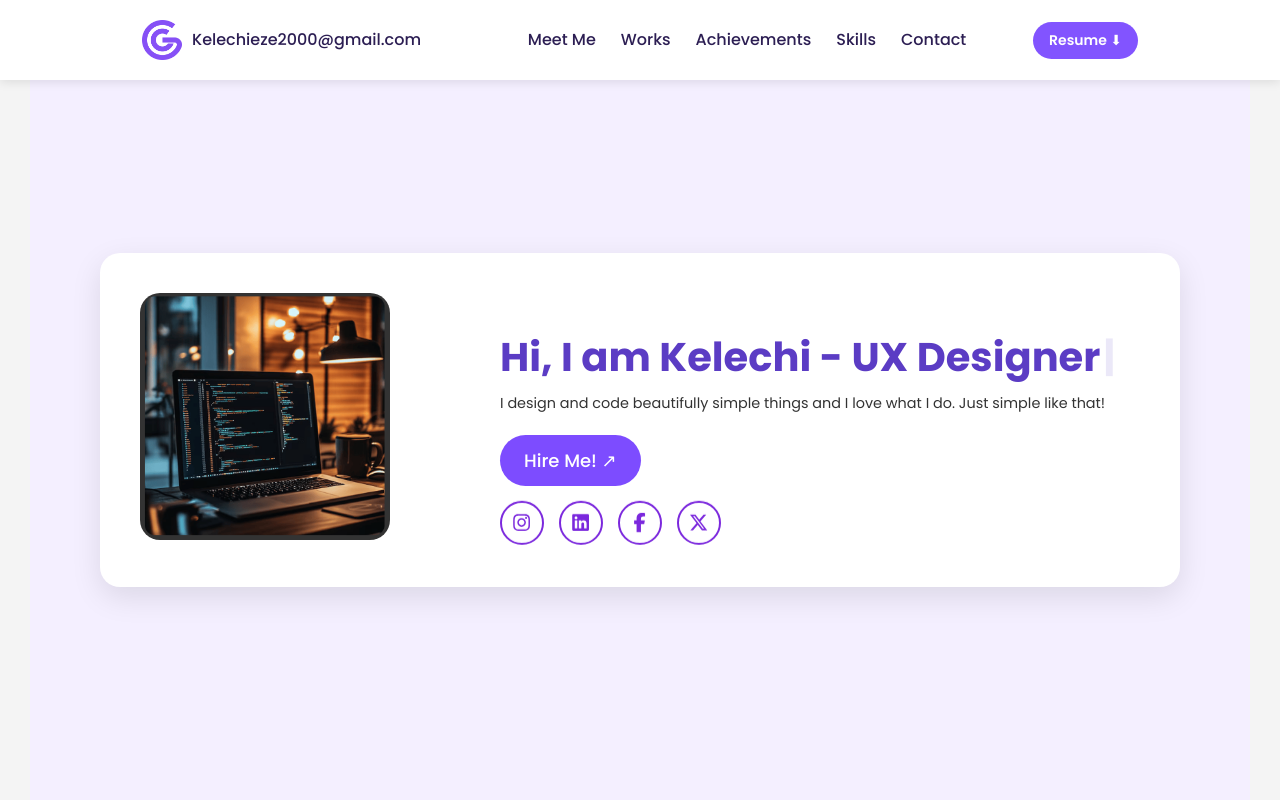
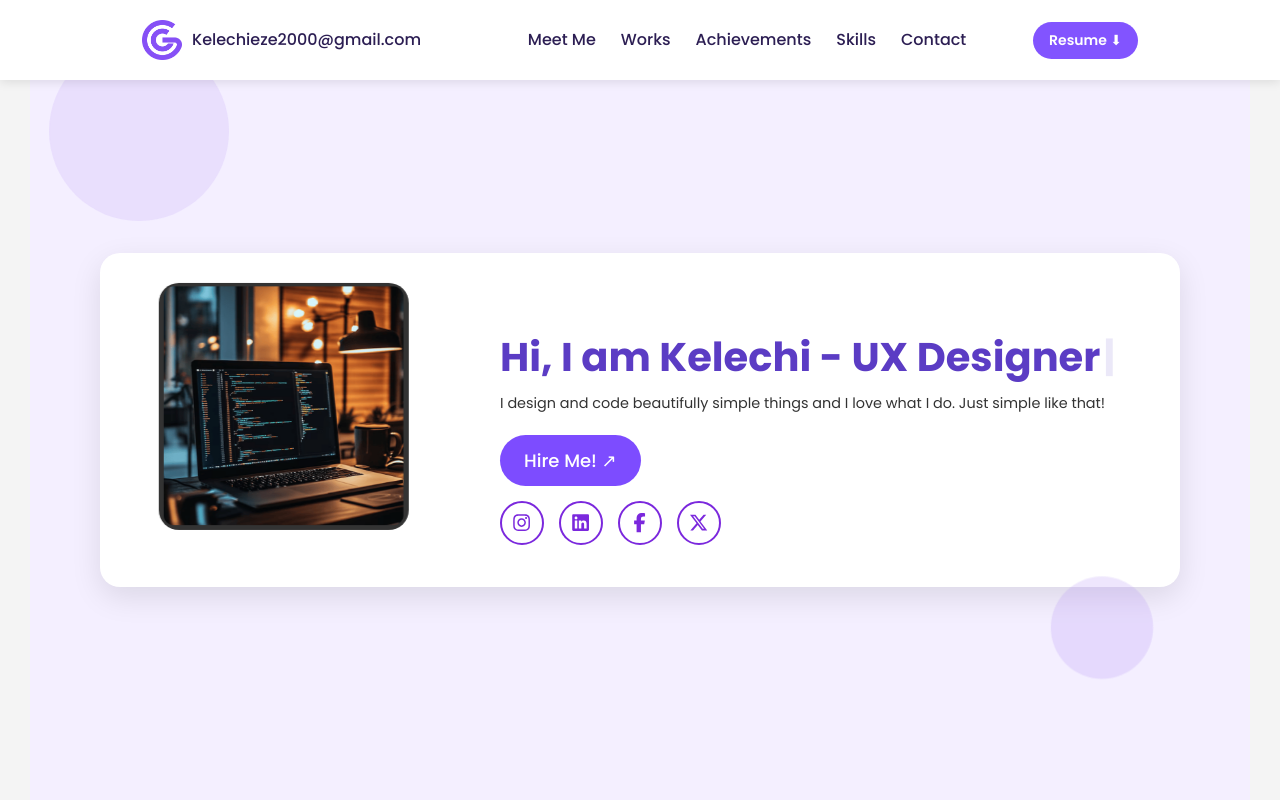
Before and after one commit to Shabachbako/portfolio, a React (Vite) app: page / in a window 1280 px wide. Shown: the top 800 px of the page. Built offline with nearby package versions, Linux system fonts and the light colour scheme.

Commit message:
added effect

```diff
--- a/src/components/HeroSection.css
+++ b/src/components/HeroSection.css
@@ -8,6 +8,7 @@
   min-height: 100vh;
   background-color: #f4efff; /* Light purple background */
   padding: 20px;
+  overflow: hidden; /* Prevents animation overflow */
 }
 
 .hero-container {
@@ -19,17 +20,21 @@
   border-radius: 20px;
   padding: 40px;
   box-shadow: 0 10px 30px rgba(0, 0, 0, 0.1);
+  position: relative;
 }
 
-/* Left Side - Image */
+/* Left Side - Image with Bouncing Effect */
 .hero-image {
   flex: 1;
+  position: relative;
+  animation: moveAround 8s infinite linear alternate; /* Slowed down movement */
 }
 
 .hero-image img {
   width: 100%;
   max-width: 250px;
   border-radius: 20px;
+  animation: bounce 3s infinite ease-in-out; /* Slower bounce effect */
 }
 
 /* Right Side - Content */
@@ -56,7 +61,6 @@
   font-weight: bold;
   color: #5b3cc4; /* Customize color */
 }
-
 
 /* Call to Action Button */
 .hire-button {
@@ -88,7 +92,6 @@
   color: #5b3cc4;
   font-size: 22px;
   transition: color 0.3s ease-in-out, transform 0.3s ease-in-out;
-  animation: bounce 1.5s infinite ease-in-out;
 }
 
 .social-icons a:hover {
@@ -96,13 +99,68 @@
   transform: scale(1.2);
 }
 
-/* Bouncing Animation */
+/* Smoother Bouncing Animation */
 @keyframes bounce {
   0%, 100% {
     transform: translateY(0);
   }
   50% {
-    transform: translateY(-5px);
+    transform: translateY(-10px);
+  }
+}
+
+/* Slower Movement Around Four Corners */
+@keyframes moveAround {
+  0% {
+    transform: translate(0, 0);
+  }
+  25% {
+    transform: translate(10px, 10px);
+  }
+  50% {
+    transform: translate(-10px, 20px);
+  }
+  75% {
+    transform: translate(20px, -10px);
+  }
+  100% {
+    transform: translate(-10px, -10px);
+  }
+}
+
+/* Light Purple Floating Bubbles */
+.hero::before {
+  content: "";
+  position: absolute;
+  width: 150px;
+  height: 150px;
+  background: rgba(183, 148, 244, 0.3); /* Light purple */
+  border-radius: 50%;
+  top: 10%;
+  left: 5%;
+  animation: floatingBubble 6s infinite ease-in-out alternate;
+}
+
+.hero::after {
+  content: "";
+  position: absolute;
+  width: 100px;
+  height: 100px;
+  background: rgba(183, 148, 244, 0.3);
+  border-radius: 50%;
+  bottom: 15%;
+  right: 10%;
+  animation: floatingBubble 8s infinite ease-in-out alternate-reverse;
+}
+
+@keyframes floatingBubble {
+  0% {
+    transform: scale(1) translateY(0);
+    opacity: 0.8;
+  }
+  100% {
+    transform: scale(1.2) translateY(-20px);
+    opacity: 0.6;
   }
 }
 
```
